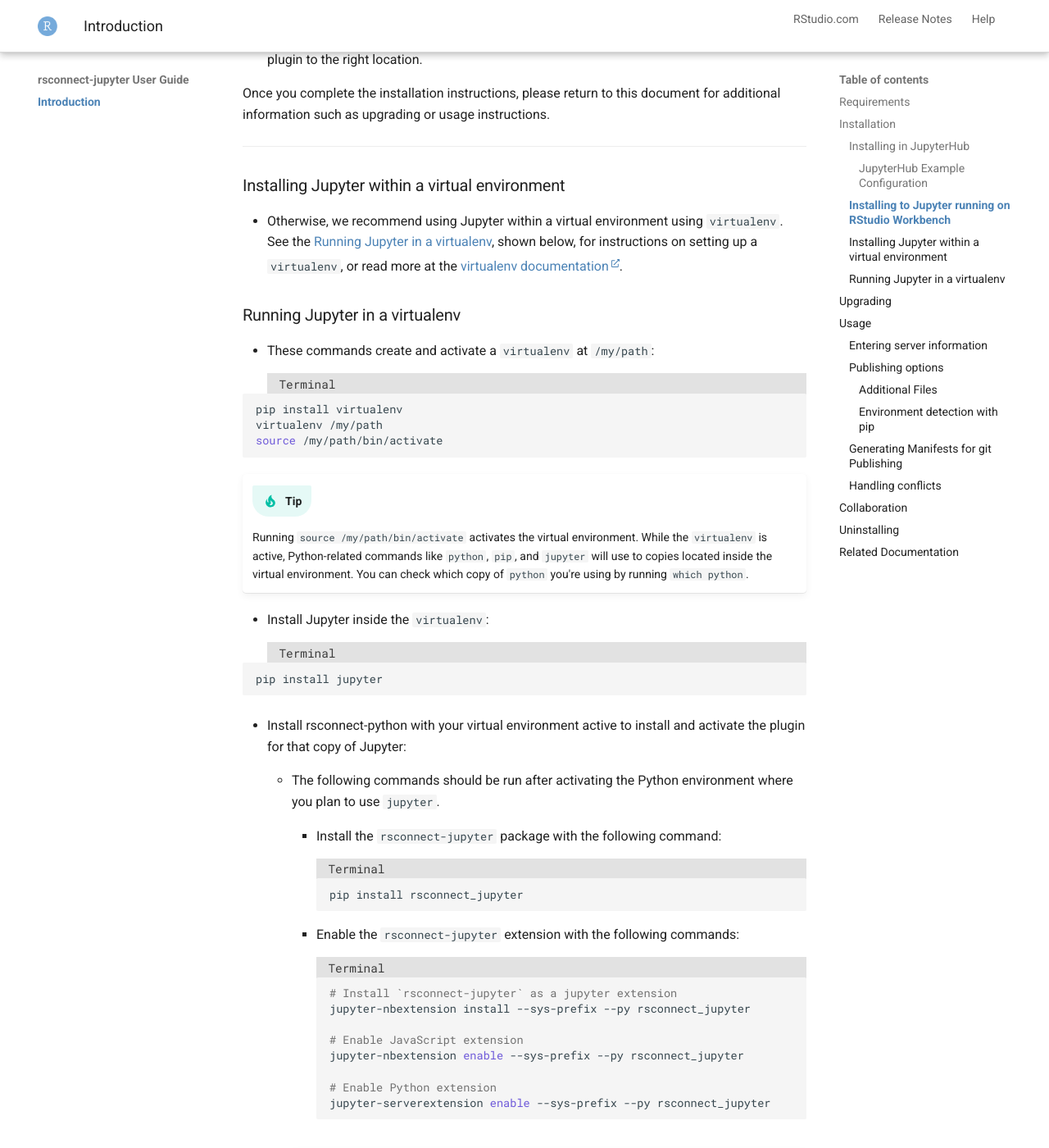
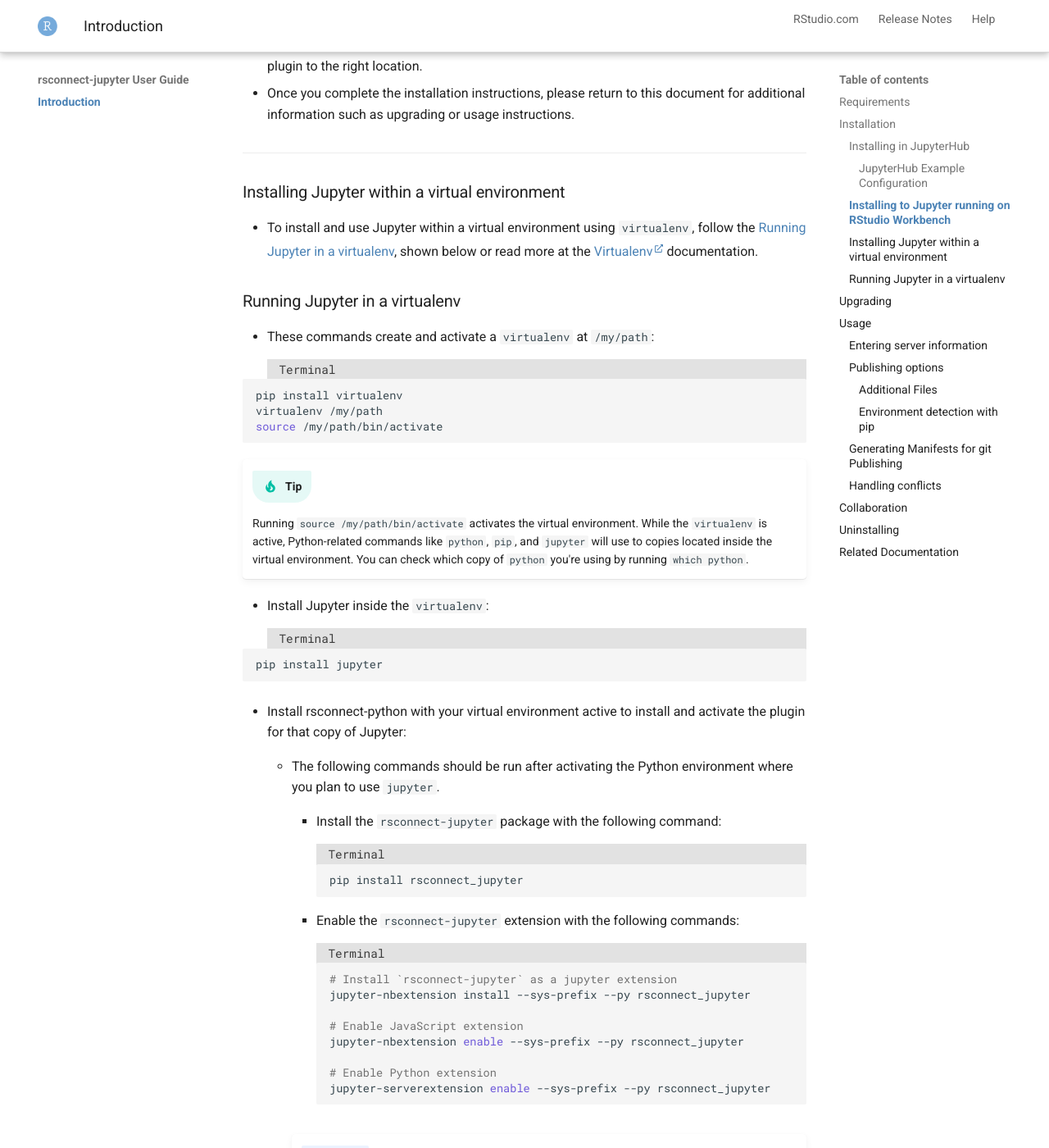
Before and after one commit to rstudio/rsconnect-jupyter, an MkDocs documentation site: the page built from docs/docs/index.md, in a window 1280 px wide and 1400 px high, scrolled down 2190 px. Shown: the whole window at 82% size. Built offline with MkDocs 1.6.1 and Material for MkDocs 9.7.7, drawn with Linux system fonts in a browser that asks for light colours; some of the changed text lies outside the part shown.

Commit message:
Update index.md

```diff
--- a/docs/docs/index.md
+++ b/docs/docs/index.md
@@ -104,16 +104,15 @@
 the [RStudio Server Pro documentation on Jupyter Notebooks](https://docs.rstudio.com/rsp/integration/jupyter-standalone/#4-install-jupyter-notebooks-jupyterlab-and-python-packages)
 for instructions on installing the plugin to the right location.
 
-Once you complete the installation instructions, please return to this document for additional information such as upgrading or usage instructions.
+- Once you complete the installation instructions, please return to this document for additional information such as upgrading or usage instructions.
 
 ---
 
 ### Installing Jupyter within a virtual environment
 
-- Otherwise, we recommend using Jupyter within a virtual environment using
-`virtualenv`. See the [Running Jupyter in a virtualenv](#running-jupyter-in-a-virtualenv), shown below,  for instructions
-on setting up a `virtualenv`, or read more at the
-[virtualenv documentation](https://virtualenv.pypa.io/en/latest/).
+- To install and use Jupyter within a virtual environment using
+`virtualenv`, follow the [Running Jupyter in a virtualenv](#running-jupyter-in-a-virtualenv), shown below or read more at the
+[Virtualenv](https://virtualenv.pypa.io/en/latest/) documentation.
 
 
 ### Running Jupyter in a virtualenv
```
Also changed, not shown: other parts of docs/docs/index.md (+7 -7 lines).
